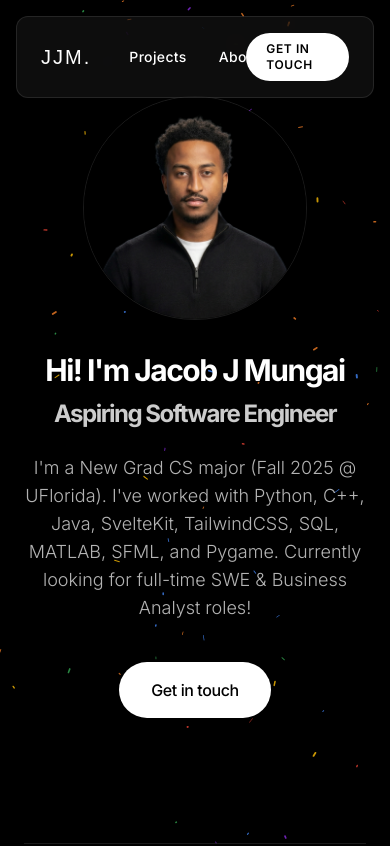
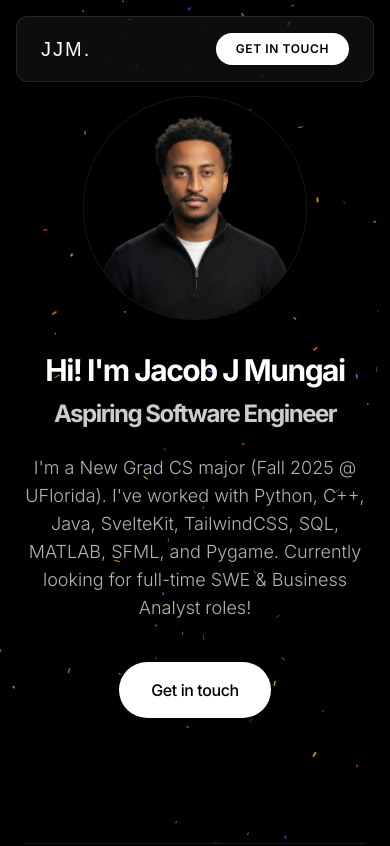
Before and after one commit to yakubmungai/ym-resume-site, a React (Vite) app: page / in a window 390 px wide. Shown: the top 846 px of the page. Built offline with nearby package versions, Linux system fonts and the light colour scheme.

Commit message:
style: fix mobile navbar layout by hiding links and using flex

```diff
--- a/src/App.tsx
+++ b/src/App.tsx
@@ -273,22 +273,22 @@ function Navigation() {
       initial={{ y: -100, opacity: 0 }}
       animate={{ y: 0, opacity: 1 }}
       transition={{ type: "spring", stiffness: 100, damping: 20 }}
-      className="fixed top-4 left-4 right-4 z-50 grid grid-cols-3 items-center px-6 py-4 rounded-xl backdrop-blur-md bg-white/5 border border-white/10"
+      className="fixed top-4 left-4 right-4 z-50 flex justify-between items-center px-6 py-4 rounded-xl backdrop-blur-md bg-white/5 border border-white/10"
     >
       <div
         onClick={scrollToTop}
-        className="justify-self-start text-xl font-light tracking-widest text-white cursor-pointer select-none"
+        className="text-xl font-light tracking-widest text-white cursor-pointer select-none"
         style={{ fontFamily: "Space Grotesk, sans-serif" }}
       >
         JJM.
       </div>
 
-      <nav className="justify-self-center flex items-center gap-8 text-sm font-medium tracking-wide">
+      <nav className="hidden md:flex items-center gap-8 text-sm font-medium tracking-wide">
         <a href="#projects" className="hover:opacity-70 transition-opacity focus-visible:ring-2 focus-visible:ring-white/50 focus-visible:outline-none rounded">Projects</a>
         <a href="#about" className="hover:opacity-70 transition-opacity focus-visible:ring-2 focus-visible:ring-white/50 focus-visible:outline-none rounded">About</a>
       </nav>
 
-      <div className="justify-self-end">
+      <div>
         <a
           href="https://www.linkedin.com/in/yakubjmungai/"
           target="_blank"
```
